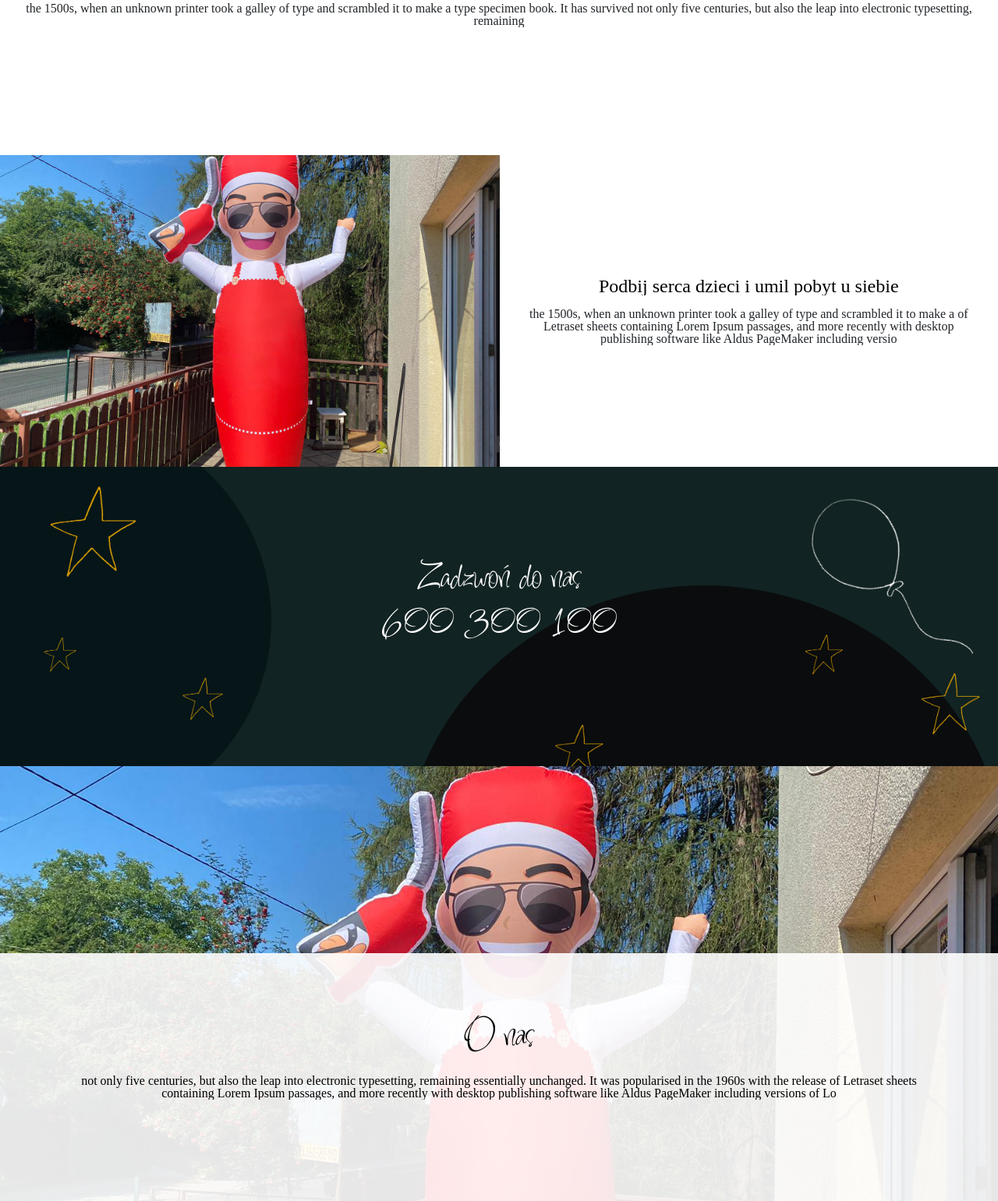
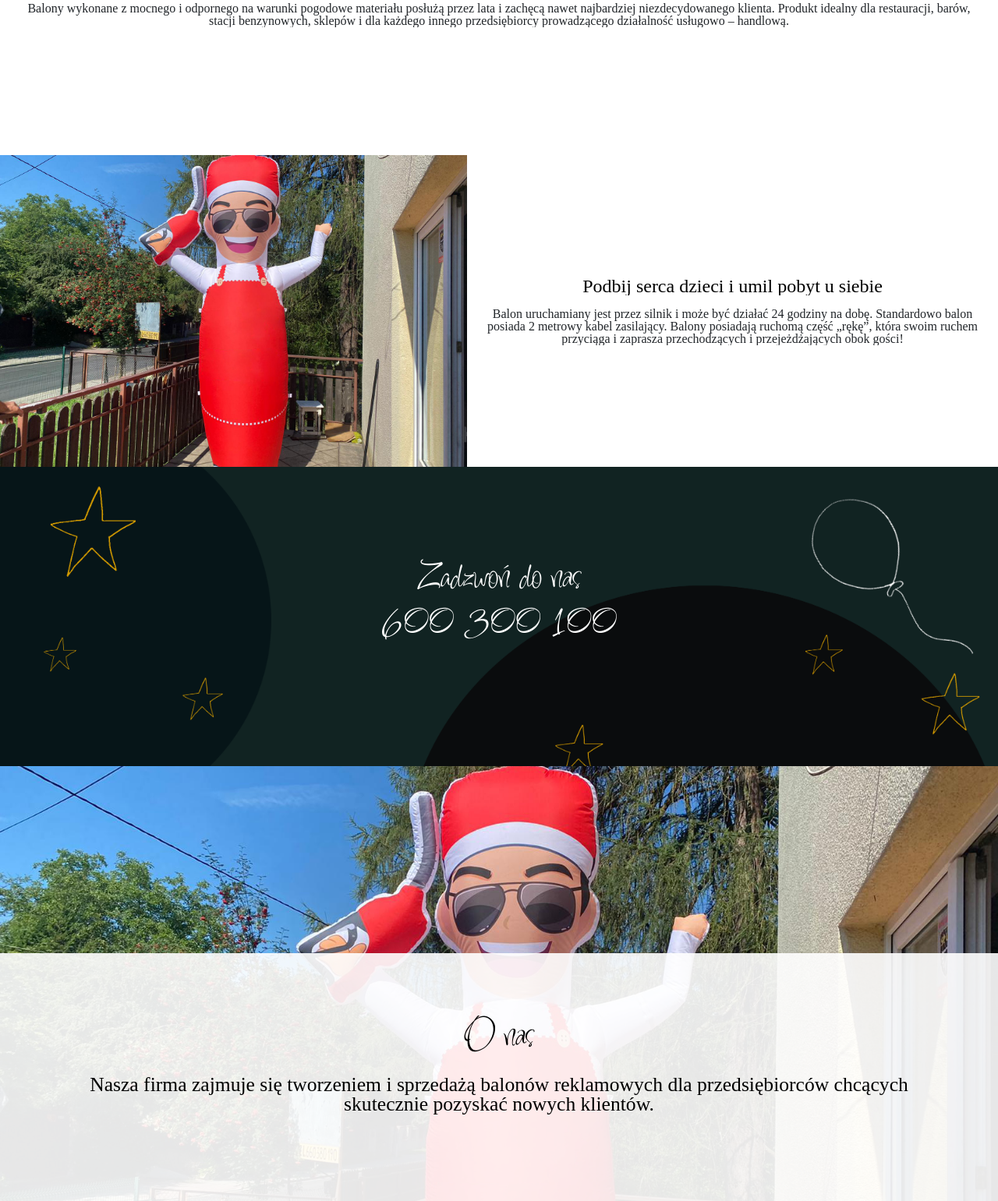
Before and after one commit to Michal-Piotrkowski/promoking-site, a plain HTML site: page index.html in a window 1280 px wide. Shown: the part 1759-3300 px from the top of the page at 78% size. Drawn offline with nearby package versions, Linux system fonts and the light colour scheme.

Commit message:
feat: adding text from client

```diff
--- a/index.html
+++ b/index.html
@@ -73,19 +73,14 @@
                 <div class="texts-under-images">
                     <h2 class="butler-font-offer-elements-black offer fromUp leftAnim">Podbij serca dzieci i umil pobyt
                         u siebie</h2>
-                    <p class="desc  fromUp leftAnim"> the 1500s, when an unknown printer took a galley of type and
-                        scrambled it to make a
-                        type specimen book. It has survived not only f</p>
+                    <p class="desc  fromUp leftAnim">Każdy balon posiada spersonalizowaną grafikę i napis zgodnie z zamówieniem klienta. Balony mogą mieć różny kształt i formę, kolor i wielkość jest do uzgodnienia indywidualnie.</p>
                 </div>
             </div>
             <div class="images-container-element " id="images-container-element-2">
                 <div class="texts-under-images   fromUp rightAnim" id="text-without-photo">
                     <h2 class="butler-font-offer-elements-black offer fromUp rightAnim">Podbij serca dzieci i umil pobyt
                         u siebie</h2>
-                    <p class="desc fromUp rightAnim">the 1500s, when an unknown printer took a galley of type and
-                        scrambled it to make a
-                        type specimen book. It has survived not only five centuries, but also the leap into electronic
-                        typesetting, remaining </p>
+                    <p class="desc fromUp rightAnim">Balony wykonane z mocnego i odpornego na warunki pogodowe materiału posłużą przez lata i zachęcą nawet najbardziej niezdecydowanego klienta. Produkt idealny dla restauracji, barów, stacji benzynowych, sklepów i dla każdego innego przedsiębiorcy prowadzącego działalność usługowo – handlową.</p>
                 </div>
 
             </div>
@@ -96,11 +91,7 @@
                 <div class="texts-under-images">
                     <h2 class="butler-font-offer-elements-black offer  fromUp leftAnim">Podbij serca dzieci i umil pobyt
                         u siebie</h2>
-                    <p class="desc  fromUp leftAnim">the 1500s, when an unknown printer took a galley of type and
-                        scrambled it to make a
-
-                        of Letraset sheets containing Lorem Ipsum passages, and more recently with desktop publishing
-                        software like Aldus PageMaker including versio</p>
+                    <p class="desc  fromUp leftAnim">Balon uruchamiany jest przez silnik i może być działać 24 godziny na dobę. Standardowo balon posiada 2 metrowy kabel zasilający. Balony posiadają ruchomą część „rękę”, która swoim ruchem przyciąga i zaprasza przechodzących i przejeżdżających obok gości!</p>
                 </div>
             </div>
 
@@ -163,12 +154,7 @@
             </div>
             <div id="about-text-element">
                 <h2 class="inspiration-font-elements  ">O nas</h2>
-                <p id="about-text"> not only five centuries, but also the leap into electronic
-                    typesetting,
-                    remaining essentially
-                    unchanged. It was popularised in the 1960s with the release of Letraset sheets containing Lorem
-                    Ipsum passages, and more recently with desktop publishing software like Aldus PageMaker
-                    including versions of Lo</p>
+                <p id="about-text">Nasza firma zajmuje się tworzeniem i sprzedażą balonów reklamowych dla przedsiębiorców chcących skutecznie pozyskać nowych klientów.</p>
             </div>
         </div>
     </div>
--- a/styles/main.css
+++ b/styles/main.css
@@ -480,6 +480,7 @@ hr {
     margin: 5vw;
     width: 100%;
     margin: 20vh;
+    overflow: visible;
 }
 
 #right-element {
@@ -1007,6 +1008,12 @@ tr #bear-container-texts {
         position: relative;
         left: -15%
     }
+
+    #about-text-element p {
+        color: black;
+        font-size: 2vw;
+        margin-top: 3vh;
+    }
 }
 
 .carousel-control-next {
@@ -1056,7 +1063,6 @@ tr #bear-container-texts {
 
     margin: 5vw;
 }
-
 
 /* Medium devices (landscape tablets, 768px and up) */
 @media only screen and (max-width: 850px) {
```
